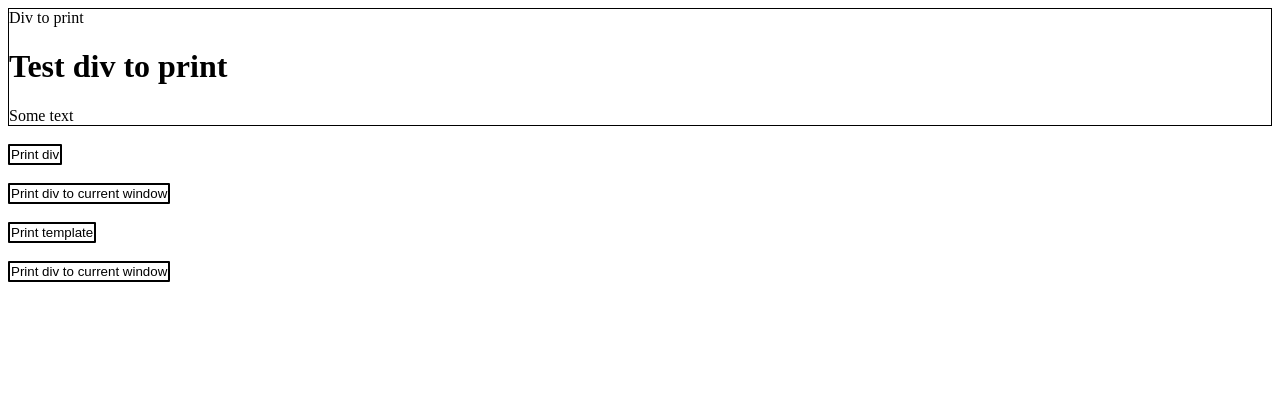
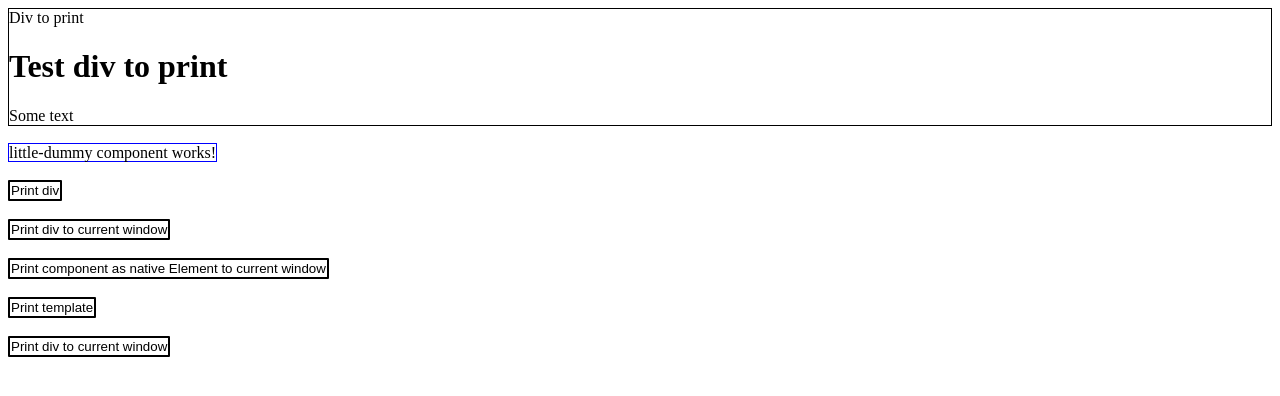
Before and after one commit to plaetzchen79/ngx-printer-demo, an Angular app: page / in a window 1280 px wide. Shown: the top 396 px of the page. Built offline with nearby package versions, Linux system fonts and the light colour scheme.

Commit message:
Added printHTMLElement

```diff
--- a/projects/ngx-printer/src/lib/ngx-printer.service.ts
+++ b/projects/ngx-printer/src/lib/ngx-printer.service.ts
@@ -75,6 +75,14 @@ export class NgxPrinterService {
     const nativeEl = this.createComponent(contentToPrint);
 
     this.print(nativeEl.nativeElement);
+  }
+
+  /**
+   * Print native Element (HTML Element)
+   * @param nativeElement
+   */
+  public printHTMLElement(nativeElement: HTMLElement) {
+    this.print(nativeElement);
   }
 
 
--- a/src/app/app.component.html
+++ b/src/app/app.component.html
@@ -8,9 +8,8 @@
   <span>Some text</span>
 </div>
 
-<!-- <br />
+<br />
 <little-dummy></little-dummy>
- -->
 
 <br />
 <ng-template #PrintTemplate>
@@ -21,10 +20,14 @@
   <span>Some text</span>
 </ng-template>
 
+<br />
 <button (click)="printDiv()">Print div</button>
 <br />
 <br />
 <button (click)="printDivToCurrent()">Print div to current window</button>
+<br />
+<br />
+<button (click)="printHTMLElementToCurrent()">Print component as native Element to current window</button>
 <br />
 <br />
 <button (click)="printTemplate()">Print template</button>
--- a/src/app/app.component.ts
+++ b/src/app/app.component.ts
@@ -3,9 +3,11 @@ import {
   Component,
   ViewChild,
   TemplateRef,
-  ViewContainerRef
+  ViewContainerRef,
+  ElementRef
 } from '@angular/core';
 import { Subscription } from 'rxjs';
+import { LittleDummyComponent } from './little-dummy/little-dummy.component';
 
 @Component({
   selector: 'app-root',
@@ -15,6 +17,9 @@ import { Subscription } from 'rxjs';
 export class AppComponent {
   @ViewChild('PrintTemplate')
   private PrintTemplateTpl: TemplateRef<any>;
+
+  @ViewChild(LittleDummyComponent, {read: ElementRef})
+  PrintComponent: ElementRef;
 
   title = 'ngx-printer-demo';
 
@@ -50,6 +55,12 @@ export class AppComponent {
     this.printerService.printOpenWindow = false;
   }
 
+  printHTMLElementToCurrent() {
+    this.printerService.printOpenWindow = true;
+    this.printerService.printHTMLElement(this.PrintComponent.nativeElement);
+    this.printerService.printOpenWindow = false;
+  }
+
 
   createComp() {
    //  this.printerService();
```
Also changed, not shown: 1 other file (tests, documents, lock files or other folders).
